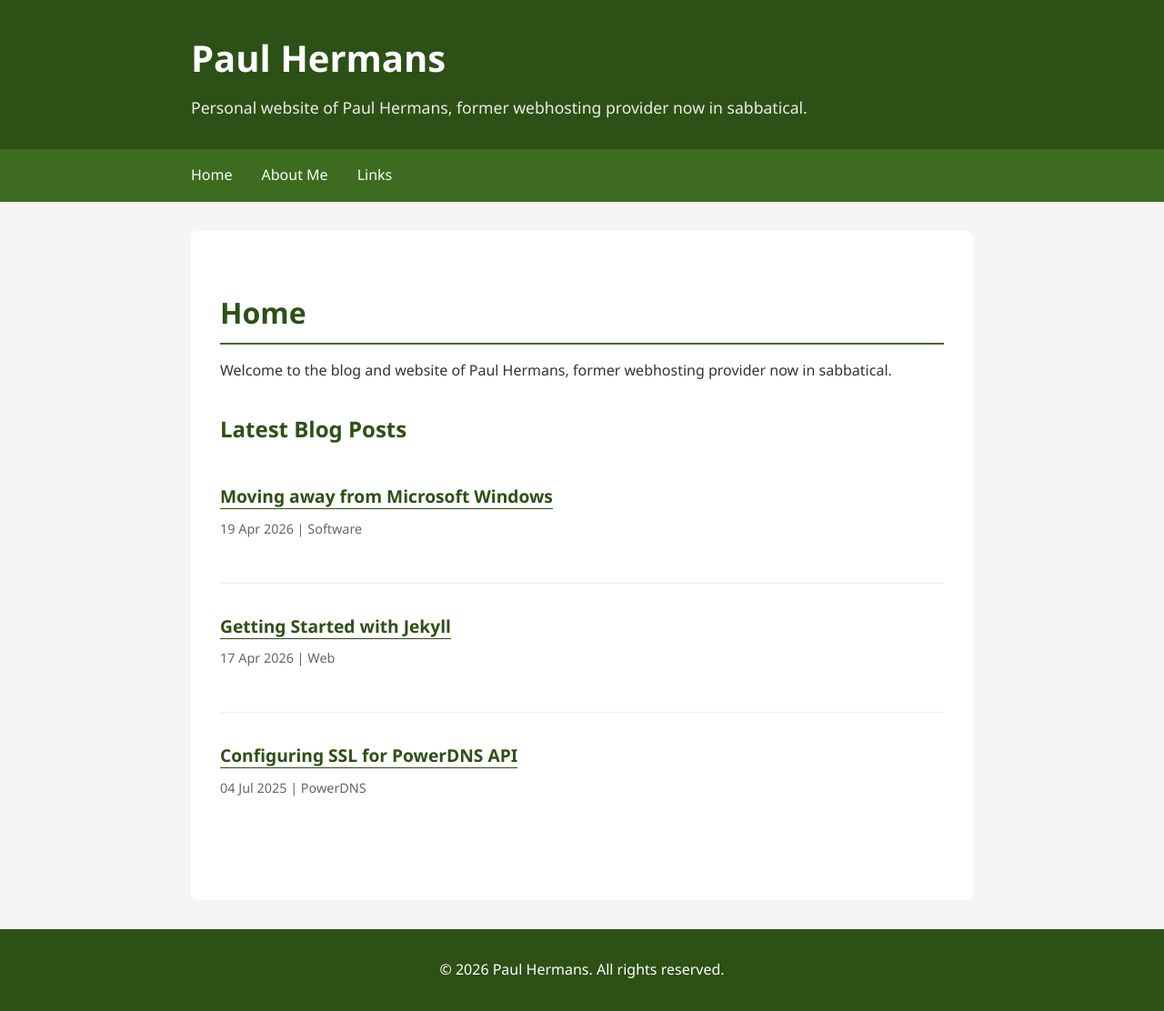
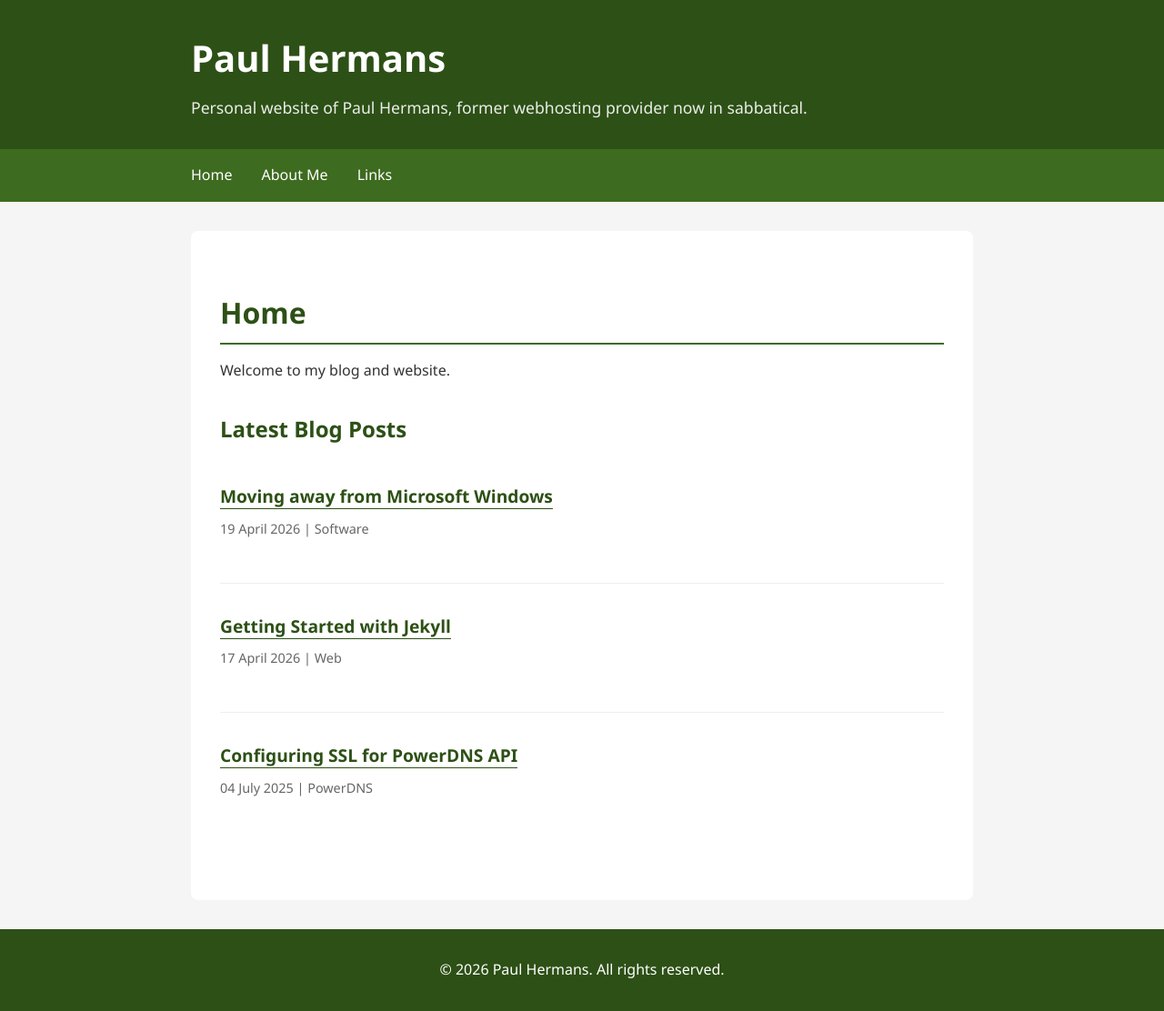
Before and after one commit to paulhermanseu/paulhermans.eu, a Jekyll site: the page built from index.md, in a window 1280 px wide. Shown: the whole page at 91% size. Built offline with Jekyll 4.4.1, drawn with Linux system fonts in a browser that asks for light colours; nearby versions of some CDN libraries.

Commit message:
Update index.md

```diff
--- a/index.md
+++ b/index.md
@@ -5,7 +5,7 @@ title: Home
 
 # Home
 
-Welcome to the blog and website of Paul Hermans, former webhosting provider now in sabbatical.
+Welcome to my blog and website.
 
 ## Latest Blog Posts
 
@@ -13,7 +13,7 @@ Welcome to the blog and website of Paul Hermans, former webhosting provider now
   <article>
     <h3><a href="{{ post.url }}">{{ post.title }}</a></h3>
     <p class="post-meta">
-      <span class="date">{{ post.date | date: "%d %b %Y" }}</span>
+      <span class="date">{{ post.date | date: "%d %B %Y" }}</span>
       {% if post.categories %}
         | <span class="categories">{{ post.categories | join: ", " }}</span>
       {% endif %}
```
